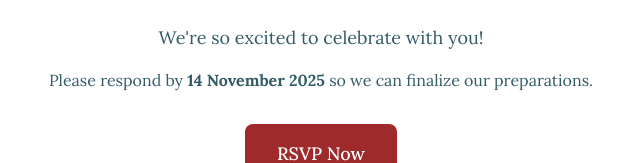
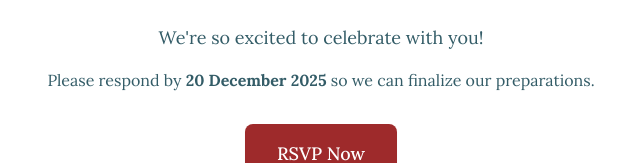
Before and after one commit to RaazKH/wedding-website, a Next.js app: page /rsvp in a window 1280 px wide. Shown: the part 1308-1471 px from the top of the page, without its empty margins (319-959 px from the left). Built offline with nearby package versions, Linux system fonts and the light colour scheme; no server answers.

Commit message:
Update RSVP response date to 20 December 2025

```diff
--- a/src/app/rsvp/page.tsx
+++ b/src/app/rsvp/page.tsx
@@ -77,7 +77,7 @@ export default function RSVP() {
               We're so excited to celebrate with you!
             </p>
             <p className="text-base color-blue mb-8">
-              Please respond by <strong>14 November 2025</strong> so we can finalize our preparations.
+              Please respond by <strong>20 December 2025</strong> so we can finalize our preparations.
             </p>
 
             {!showForm ? (
```
